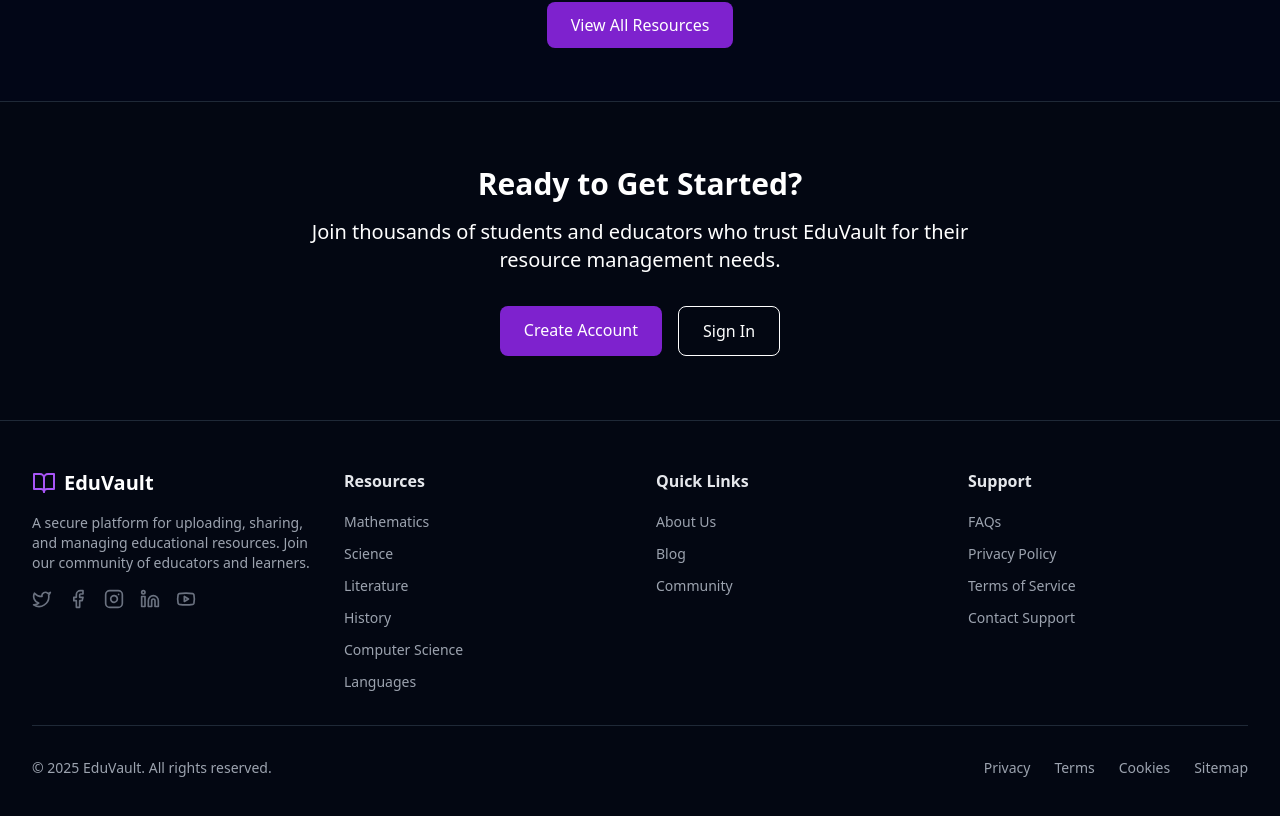
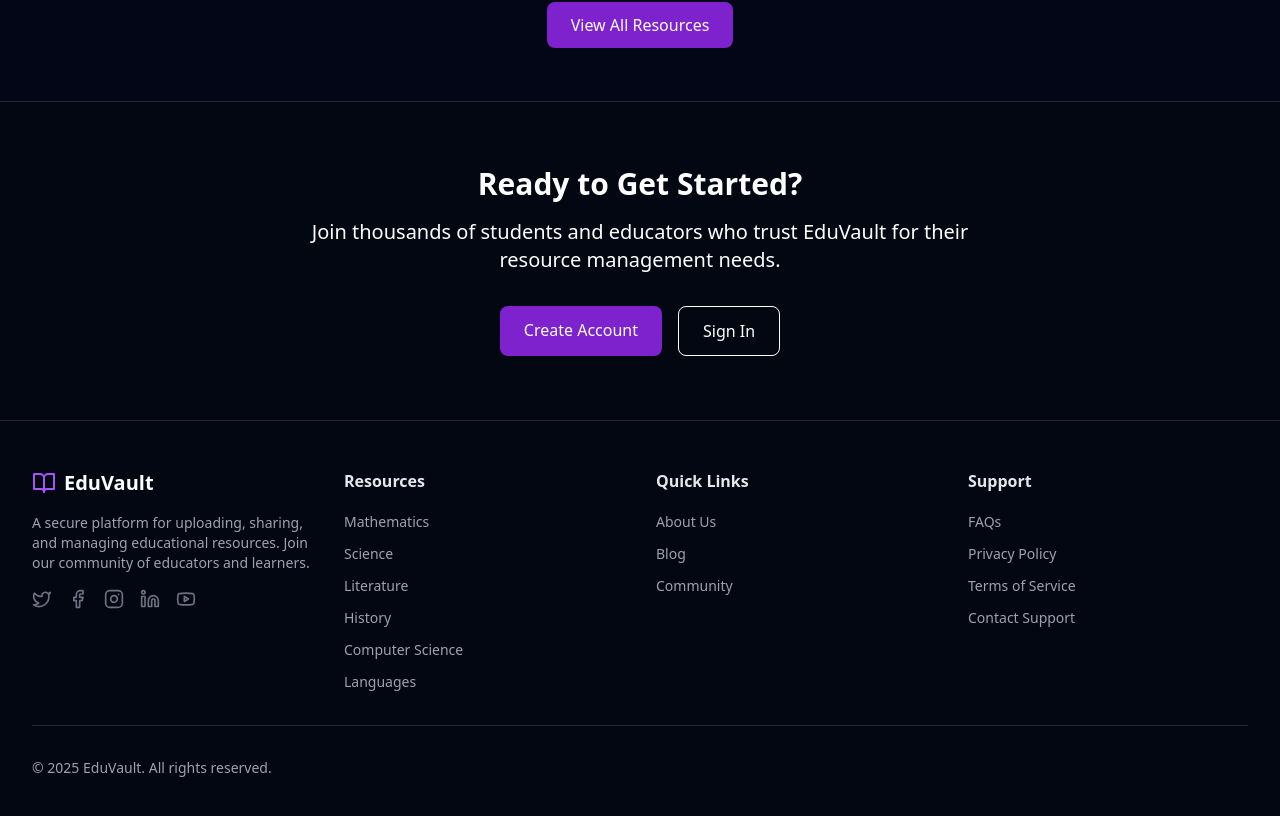
Before and after one commit to Chitransh6827/EduVault, a React (Vite) app: page / in a window 1280 px wide. Shown: the part 1595-2411 px from the top of the page. Built offline with nearby package versions, Linux system fonts and the light colour scheme; no server answers.

Commit message:
removed few unwanted links

```diff
--- a/src/components/Footer.tsx
+++ b/src/components/Footer.tsx
@@ -123,20 +123,6 @@ const Footer = () => {
             <p className="text-sm text-gray-400 mb-4 md:mb-0">
               &copy; {currentYear} EduVault. All rights reserved.
             </p>
-            <div className="flex space-x-6">
-              <Link to="/privacy" className="text-sm text-gray-400 hover:text-purple-400">
-                Privacy
-              </Link>
-              <Link to="/terms" className="text-sm text-gray-400 hover:text-purple-400">
-                Terms
-              </Link>
-              <Link to="/cookies" className="text-sm text-gray-400 hover:text-purple-400">
-                Cookies
-              </Link>
-              <Link to="/sitemap" className="text-sm text-gray-400 hover:text-purple-400">
-                Sitemap
-              </Link>
-            </div>
           </div>
         </div>
       </div>
```
